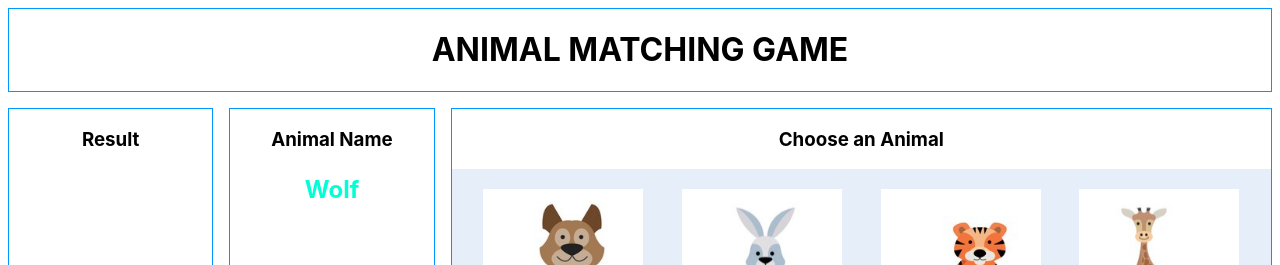
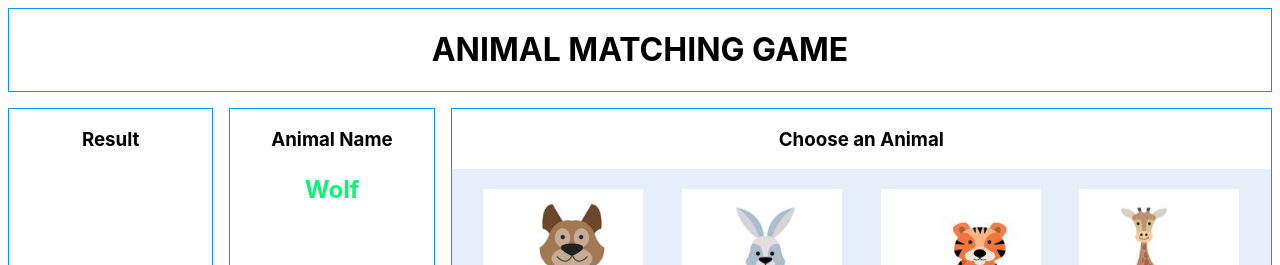
Before and after one commit to iamloshan/2020ICT63_IT3133_04, a React (Create React App) app in the folder ass4/: page / in a window 1280 px wide. Shown: the top 265 px of the page. Built offline with nearby package versions, Linux system fonts and the light colour scheme.

Commit message:
css updated

```diff
--- a/ass4/src/App.css
+++ b/ass4/src/App.css
@@ -29,7 +29,7 @@ header {
 .animal-name {
   font-size: 1.5rem;
   font-weight: bold;
-  color: #00ffd5;
+  color: #0bf478;
   text-align: center;
   text-transform: capitalize;
 }
```
